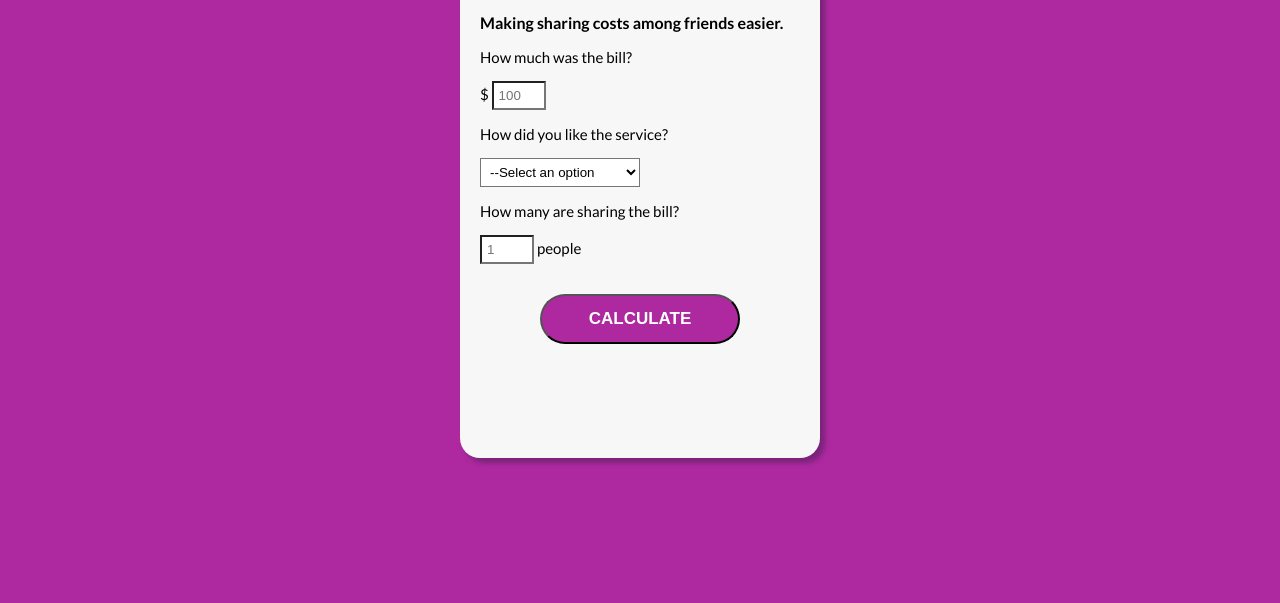
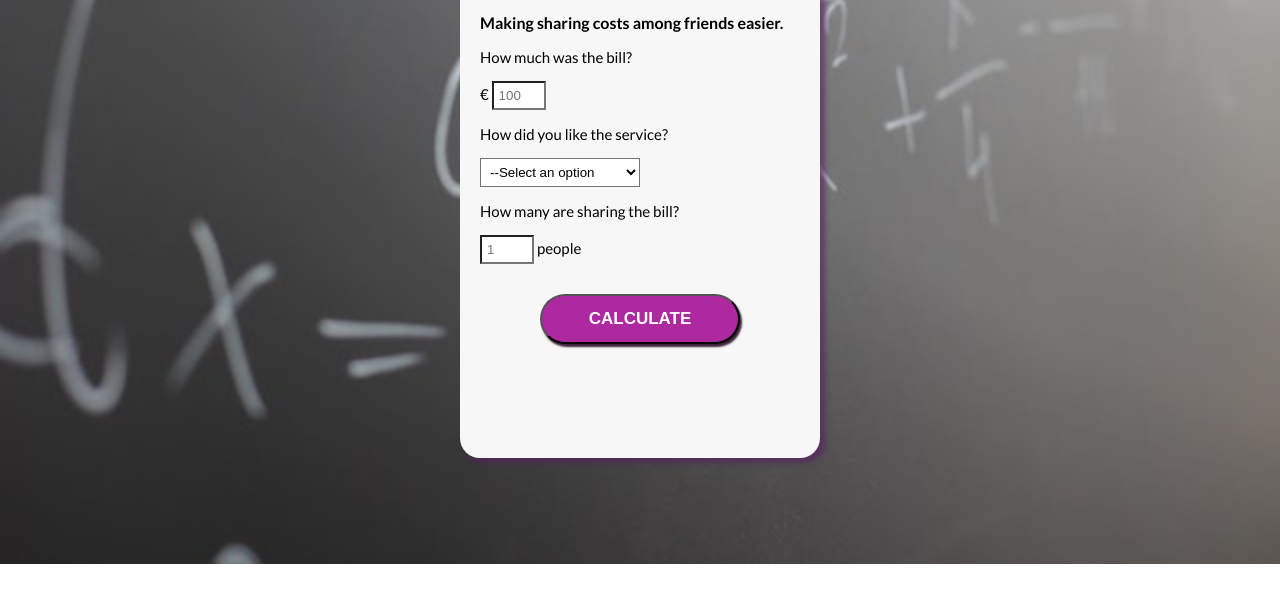
Before and after one commit to Julaan/TipCalculator, a plain HTML site: page index.html in a window 1280 px wide. Shown: the part 167-770 px from the top of the page. Drawn offline with Linux system fonts and the light colour scheme.

Commit message:
Style purple

```diff
--- a/index.html
+++ b/index.html
@@ -22,7 +22,7 @@
                     <p>How much was the bill?</p>
                 </label>
                 <p>
-                 $ <input type="number" min="0" placeholder="100" name="bill" id="bill" class="formInput">
+                    € <input type="number" min="0" placeholder="100" name="bill" id="bill" class="formInput">
                 </p>
 
                 <label for="serviceQuality">
--- a/scripts.js
+++ b/scripts.js
@@ -1,6 +1,9 @@
 function calculateTip(event) {
-
+    event.preventDefault();
+    console.log(event);
 }
 
 document.getElementById("totalTip").style.display= "none";
 document.getElementById("eachPerson").style.display= "none";
+
+document.getElementById("tipsForm").addEventListener('submit', calculateTip);
--- a/styles.css
+++ b/styles.css
@@ -8,8 +8,14 @@
 }
 
 body {
-    background-color: var(--primary-color);
+    background-image: url(./assets/pexels-monstera-6238068.jpg);
+    background-repeat: no-repeat;
+    height: 500px;
+    background-position: center;
+    background-size: cover;
+    position: relative;
     font-size: 15px;
+    margin:center;
     font-family: Lato, sans-serif;
 }
 
@@ -78,6 +84,7 @@ body {
     height: 50px;
     font-size: 17px;
     color: white;
+    box-shadow: 2px 3px 2px #3d213a;
  }
 
  .totalTip {
```
Also changed, not shown: assets/pexels-monstera-6238068.jpg (added), 1 other file.
